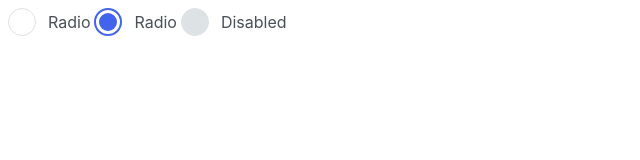
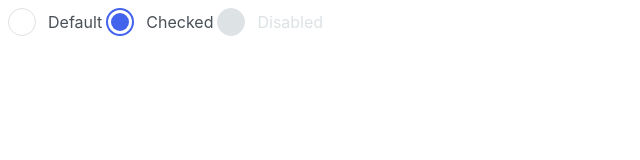
Before and after one commit to js-tasks-ru/htmlcss-20210916_ivansacara, a website: page 07-lection5/02-radio/index.html in a window 1280 px wide. Shown: the whole page, without its empty margins (0-640 px from the left). Drawn offline with Linux system fonts and the light colour scheme.

Commit message:
Fixed ALL

```diff
--- a/07-lection5/02-radio/index.html
+++ b/07-lection5/02-radio/index.html
@@ -13,7 +13,7 @@
     <div class="radio__state">
       <div class="radio__controll"></div>
       <div class="radio__label">
-        Radio
+        Default
       </div>
     </div>
   </label>
@@ -23,7 +23,7 @@
     <div class="radio__state">
       <div class="radio__controll"></div>
       <div class="radio__label">
-        Radio
+        Checked
       </div>
     </div>
   </label>
--- a/07-lection5/02-radio/radio.css
+++ b/07-lection5/02-radio/radio.css
@@ -55,3 +55,6 @@
 .radio .radio__input:disabled ~ .radio__state .radio__controll {
   background-color: var(--grey-2);
 }
+.radio .radio__input:disabled ~ .radio__state .radio__label {
+  color: var(--grey-2);
+}
```
